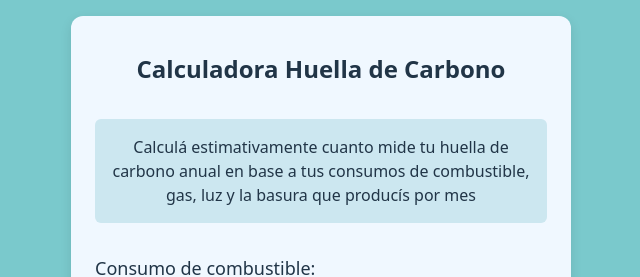
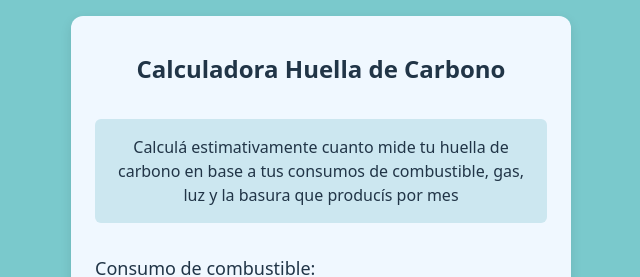
Before and after one commit to camiit/calculadora-huella-carbono, a React (Vite) app: page / in a window 1280 px wide. Shown: the top 277 px of the page, without its empty margins (319-959 px from the left). Built offline with nearby package versions, Linux system fonts and the light colour scheme; no server answers; the database is empty.

Commit message:
Se cambio textos

```diff
--- a/src/App.jsx
+++ b/src/App.jsx
@@ -123,7 +123,7 @@ function App() {
 
       <form onSubmit={handleSubmit} className="formulario" >
         <h1 className="titulo">Calculadora Huella de Carbono</h1>
-        <p className="texto">Calculá estimativamente cuanto mide tu huella de carbono anual en base a tus consumos de combustible, gas, luz y la basura que producís por mes</p>
+        <p className="texto">Calculá estimativamente cuanto mide tu huella de carbono en base a tus consumos de combustible, gas, luz y la basura que producís por mes</p>
 
         <label className="label">Consumo de combustible:
           <input className="input"
@@ -194,7 +194,7 @@ function App() {
               <img className="resultado-imagen" src="/img/semaforo.jpg" alt="Resultado"/>
 
               <div className="resultado-textos">
-                <p className="resultado-numero">{resultado.toFixed(2)}</p>
+                <p className="resultado-numero">{resultado.toFixed(2)} kg CO₂</p>
                 <p className="resultado-mensaje">{mensaje()}</p>
               </div>
             </div>
```
